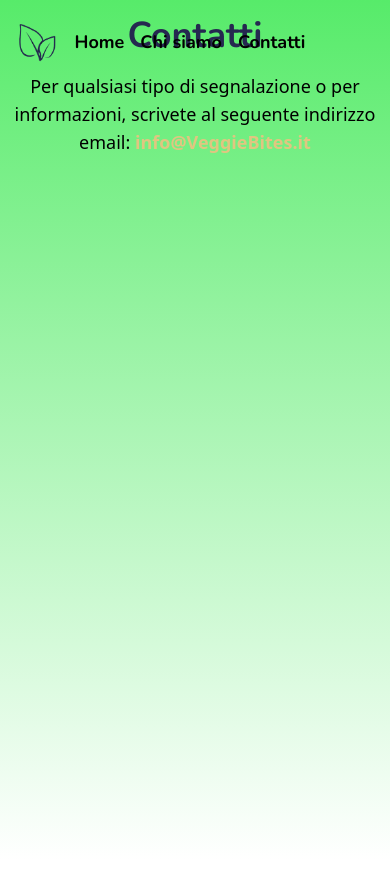
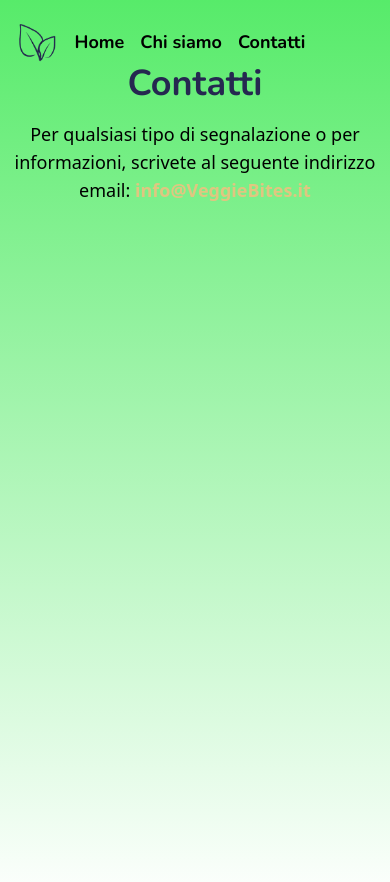
Before and after one commit to Stefina11/VeggieBites, a React (Vite) app: page /contatti in a window 390 px wide. Shown: the top 882 px of the page. Before the commit the page ends 860 px from the top, so only its background shows below. Built offline with nearby package versions, Linux system fonts and the light colour scheme.

Commit message:
modifica contatti

```diff
--- a/src/components/Contatti.jsx
+++ b/src/components/Contatti.jsx
@@ -1,6 +1,6 @@
 function Contatti() {
     return (
-        <div className="flex flex-col items-center justify-center text-center mx-auto m-4 md:m-60">
+        <div className="flex flex-col items-center justify-center text-center mx-auto m-4 md:m-60 mt-16 sm:mt-8">
             <h1 className="text-custom font-bold font-nunito text-4xl mb-4">Contatti</h1>
             <p className="text-lg">
                 Per qualsiasi tipo di segnalazione o per informazioni, scrivete al seguente indirizzo email:
```
